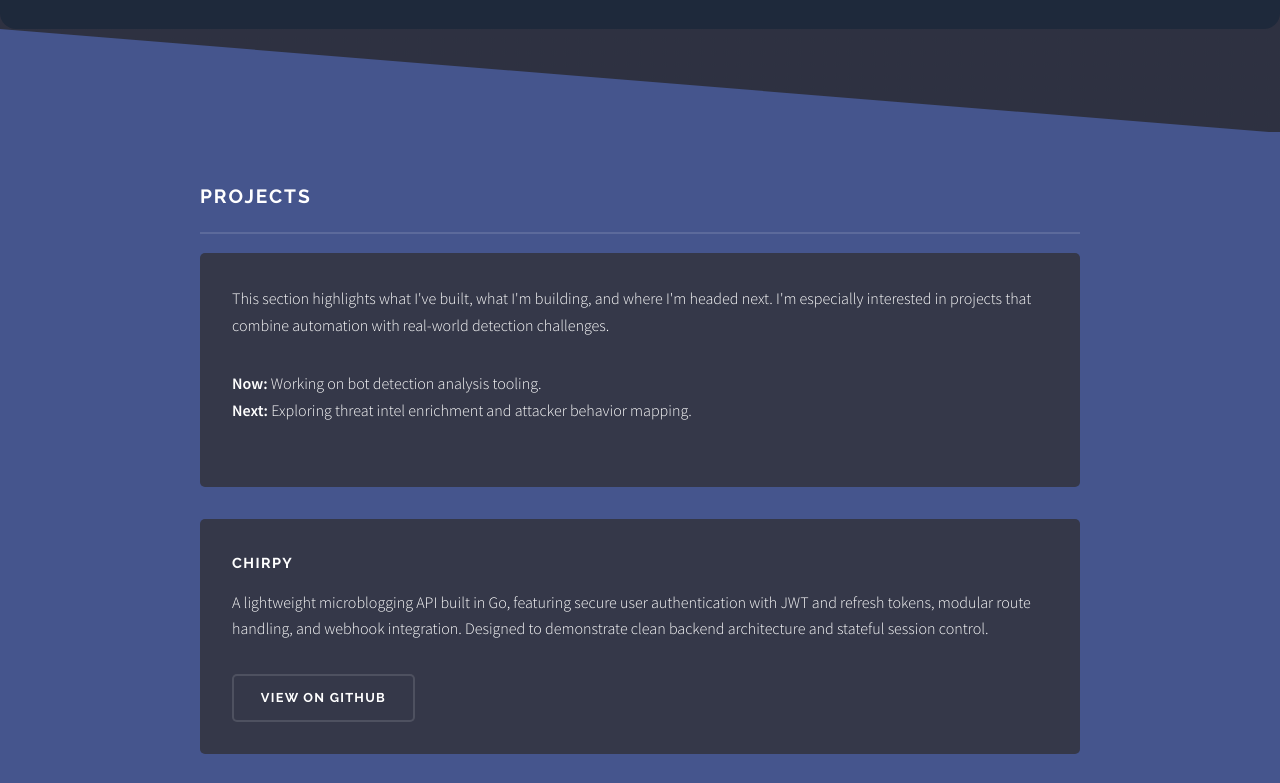
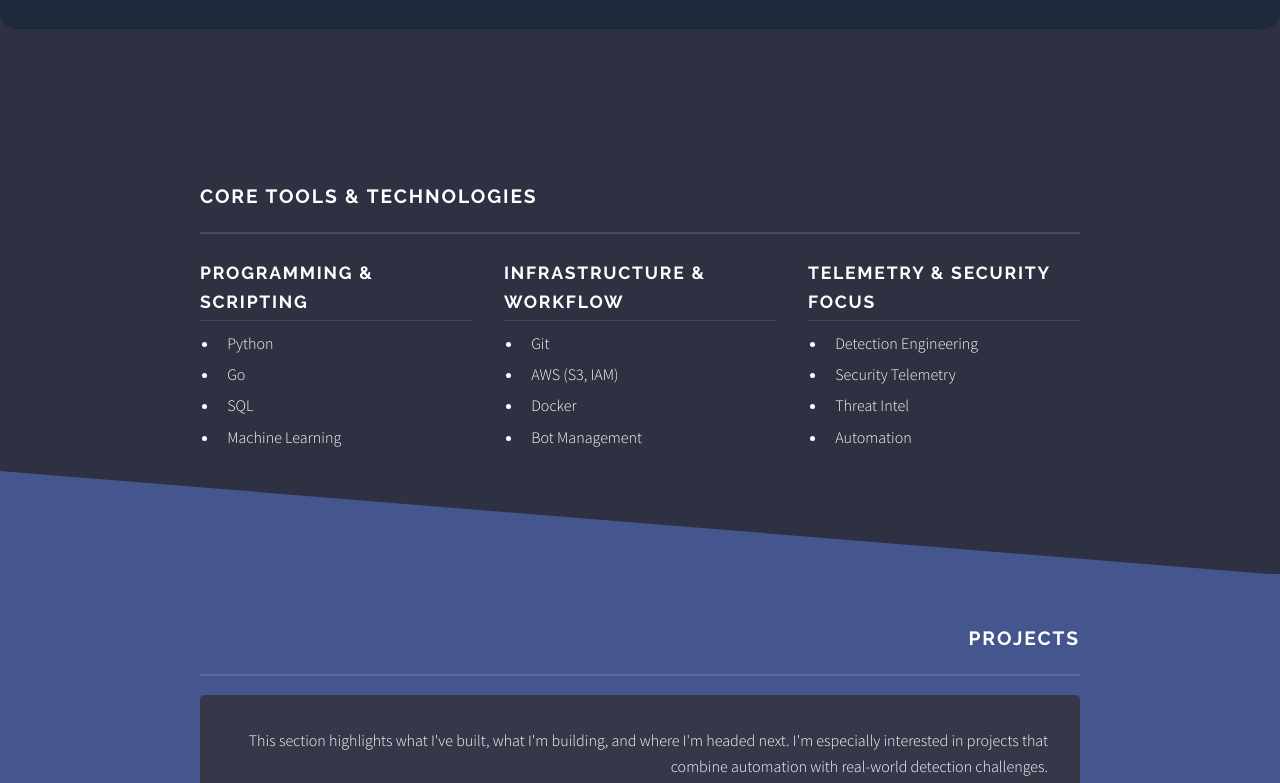
Before and after one commit to DryHop2/DryHop2.github.io, a plain HTML site: page index.html in a window 1280 px wide. Shown: the part 940-1723 px from the top of the page. Drawn offline with Linux system fonts and the light colour scheme.

Commit message:
add tech stack section and tooltip

```diff
--- a/assets/css/custom.css
+++ b/assets/css/custom.css
@@ -67,3 +67,34 @@ h3.minor {
   border-radius: 12px;
   box-shadow: 0 2px 10px rgba(0, 0, 0, 0.1);
 }
+
+.tech-grid {
+  display: grid;
+  grid-template-columns: repeat(auto-fit, minmax(220px, 1fr));
+  gap: 2rem;
+  align-items: start;
+}
+
+.tech-column {
+  min-width: 200px;
+}
+
+.tech-column h3 {
+  font-size: 1.1em;
+  color: #fff;
+  margin: 0 0 0.5em 0;
+  padding: 0.25em 0;
+  border-bottom: 1px solid rgba(255, 255, 255, 0.1);
+  min-height: 3em;
+}
+
+.tech-column ul {
+  list-style-type: disc;
+  padding-left: 1.2em;
+  margin: 0;
+}
+
+.tech-column li {
+  margin: 0.3em 0;
+  cursor: help;
+}
--- a/index.html
+++ b/index.html
@@ -35,6 +35,7 @@
 							<ul class="links">
 								<li><a href="#banner">Home</a></li>
                                 <li><a href="#one">About</a></li>
+								<li><a href="#stack">Stack</a></li>
                                 <li><a href="#two">Projects</a></li>
                                 <li><a href="#three">Blog</a></li>
                                 <li><a href="#footer">Contact</a></li>
@@ -67,8 +68,48 @@
 									I believe the best security solutions scale, adapt, and clarify. Whether I'm digging into packet captures, building analysis pipelines, or reverse-engineering telemetry flows, I aim to make complex systems more observable and threats more visible.
 								</p>
 								<p>
-									Outside of work, I write fiction, brew beer, and read anything with a strong narrative thread—whether it's fantasy epics or cybersecurity research papers. I'm a systems thinker at heart, always drawn to patterns, stories, and the deeper structures behind how things work. That same curiosity drives how I build, learn, and solve problems. I live in Utah with my wife and my dog, who takes her role as Chief Morale Officer very seriously.
+									Outside of work, I write fiction, brew beer, and read anything with a strong narrative thread—whether it's fantasy epics or cybersecurity research papers. I'm a systems thinker at heart, always drawn to patterns, stories, and the deeper structures behind how things work. That same curiosity drives how I build, learn, and solve problems. I live in Utah with my beautiful wife and my dog, who takes her role as Chief Morale Officer very seriously.
 								</p>
+							</div>
+						</section>
+
+				<!-- Stack -->
+					<section id="tech" class="wrapper style1">
+					<div class="inner">
+						<h2 class="major">Core Tools & Technologies</h2>
+						<div class="tech-grid">
+
+						<div class="tech-column">
+							<h3>Programming & Scripting</h3>
+							<ul>
+							<li title="Lightweight scripting, enrichment tooling, and automation across detection workflows.">Python</li>
+							<li title="Used for protocol analysis tooling and backend architecture exploration.">Go</li>
+							<li title="Support for large-scale telemetry analysis and detection logic tuning.">SQL</li>
+							<li title="Experimental models for behavioral detection, anomaly scoring, and feature enrichment.">Machine Learning</li>
+							</ul>
+						</div>
+
+						<div class="tech-column">
+							<h3>Infrastructure & Workflow</h3>
+							<ul>
+							<li title="Version control and collaborative workflows across security projects.">Git</li>
+							<li title="Used S3 and IAM to support cloud-hosted services and access control.">AWS (S3, IAM)</li>
+							<li title="Containerized development and reproducible testing environments.">Docker</li>
+							<li title="Detection, deflection, and analysis of automated threats.">Bot Management</li>
+							</ul>
+						</div>
+
+						<div class="tech-column">
+							<h3>Telemetry & Security Focus</h3>
+							<ul>
+							<li title="Designing scalable, tunable detection logic for modern attack surfaces.">Detection Engineering</li>
+							<li title="Working with raw telemetry pipelines to extract actionable signals.">Security Telemetry</li>
+							<li title="Tracking attacker behavior and surfacing insights from large datasets.">Threat Intel</li>
+							<li title="End-to-end workflow design to reduce manual overhead and improve signal-to-noise.">Automation</li>
+							</ul>
+						</div>
+
+						</div>
 					</div>
 					</section>
 
```
Lines whose indentation alone changed are shown as unchanged.
